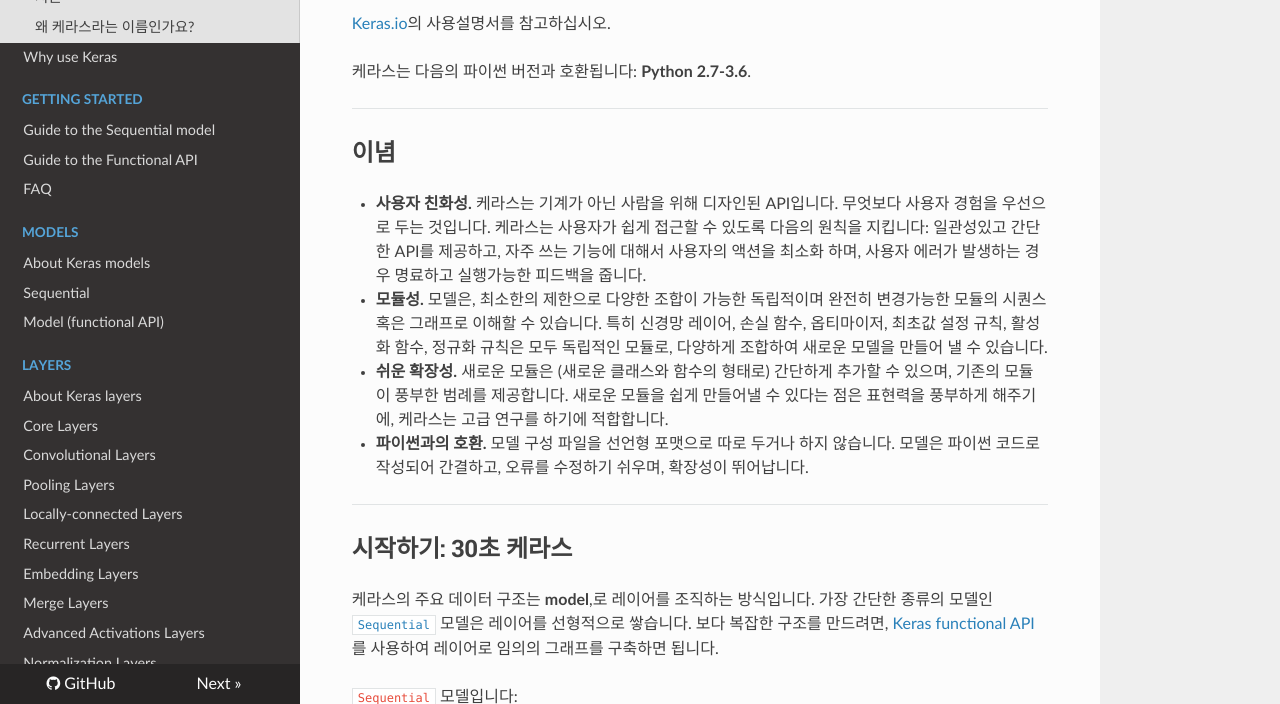
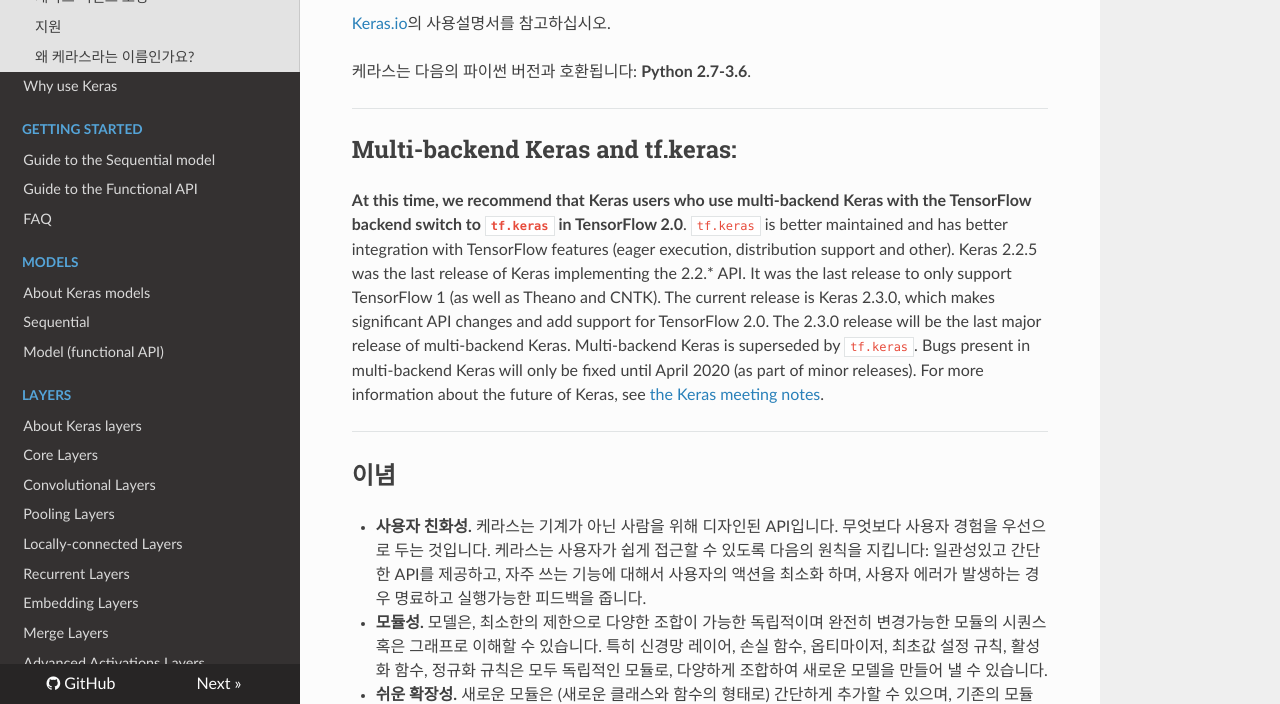
Before and after one commit to keras-team/keras-docs-ko, an MkDocs documentation site: the page built from sources/index.md, in a window 1280 px wide and 900 px high, scrolled down 728 px, cut to the strip 196-900 px from the top of the window. Built offline with MkDocs 1.6.1, drawn with Linux system fonts in a browser that asks for light colours; nearby versions of some CDN libraries; some of the changed text lies outside the part shown.

Commit message:
원문 비교 후 내용 추가
업데이트된 내용 추가

````diff
--- a/sources/index.md
+++ b/sources/index.md
@@ -17,6 +17,17 @@
 [Keras.io](https://keras.io)의 사용설명서를 참고하십시오.
 
 케라스는 다음의 파이썬 버전과 호환됩니다: __Python 2.7-3.6__.
+
+
+------------------
+
+## Multi-backend Keras and tf.keras:
+
+**At this time, we recommend that Keras users who use multi-backend Keras with the TensorFlow backend switch to `tf.keras` in TensorFlow 2.0**. `tf.keras` is better maintained and has better integration with TensorFlow features (eager execution, distribution support and other).
+Keras 2.2.5 was the last release of Keras implementing the 2.2.* API. It was the last release to only support TensorFlow 1 (as well as Theano and CNTK).
+The current release is Keras 2.3.0, which makes significant API changes and add support for TensorFlow 2.0. The 2.3.0 release will be the last major release of multi-backend Keras. Multi-backend Keras is superseded by `tf.keras`.
+Bugs present in multi-backend Keras will only be fixed until April 2020 (as part of minor releases).
+For more information about the future of Keras, see [the Keras meeting notes](http://bit.ly/keras-meeting-notes).
 
 
 ------------------
@@ -127,6 +138,9 @@
 
 - **PyPI에서 케라스 설치하기 (추천):**
 
+Note: These installation steps assume that you are on a Linux or Mac environment.
+If you are on Windows, you will need to remove `sudo` to run the commands below.
+
 ```sh
 sudo pip install keras
 ```
````
